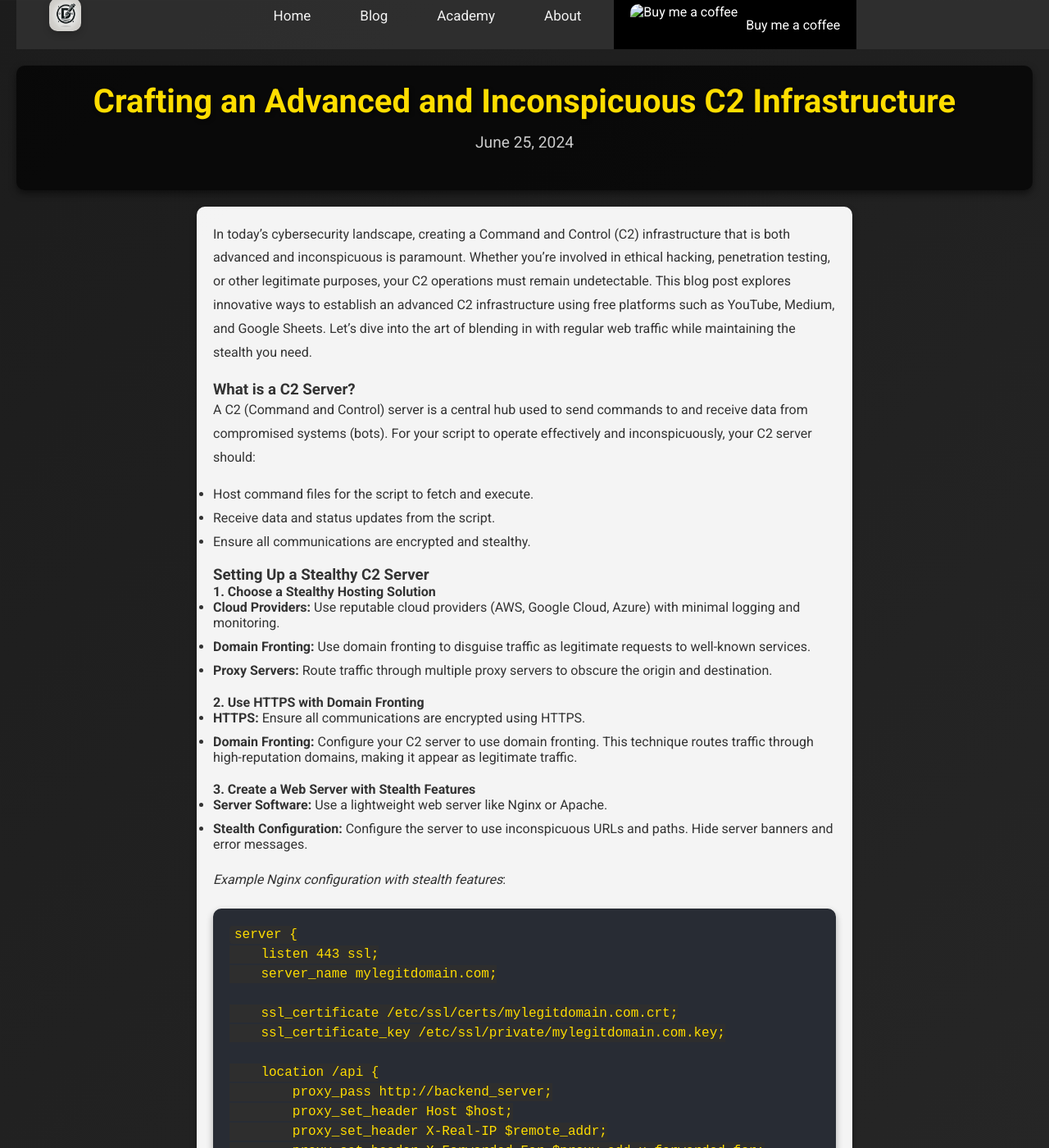
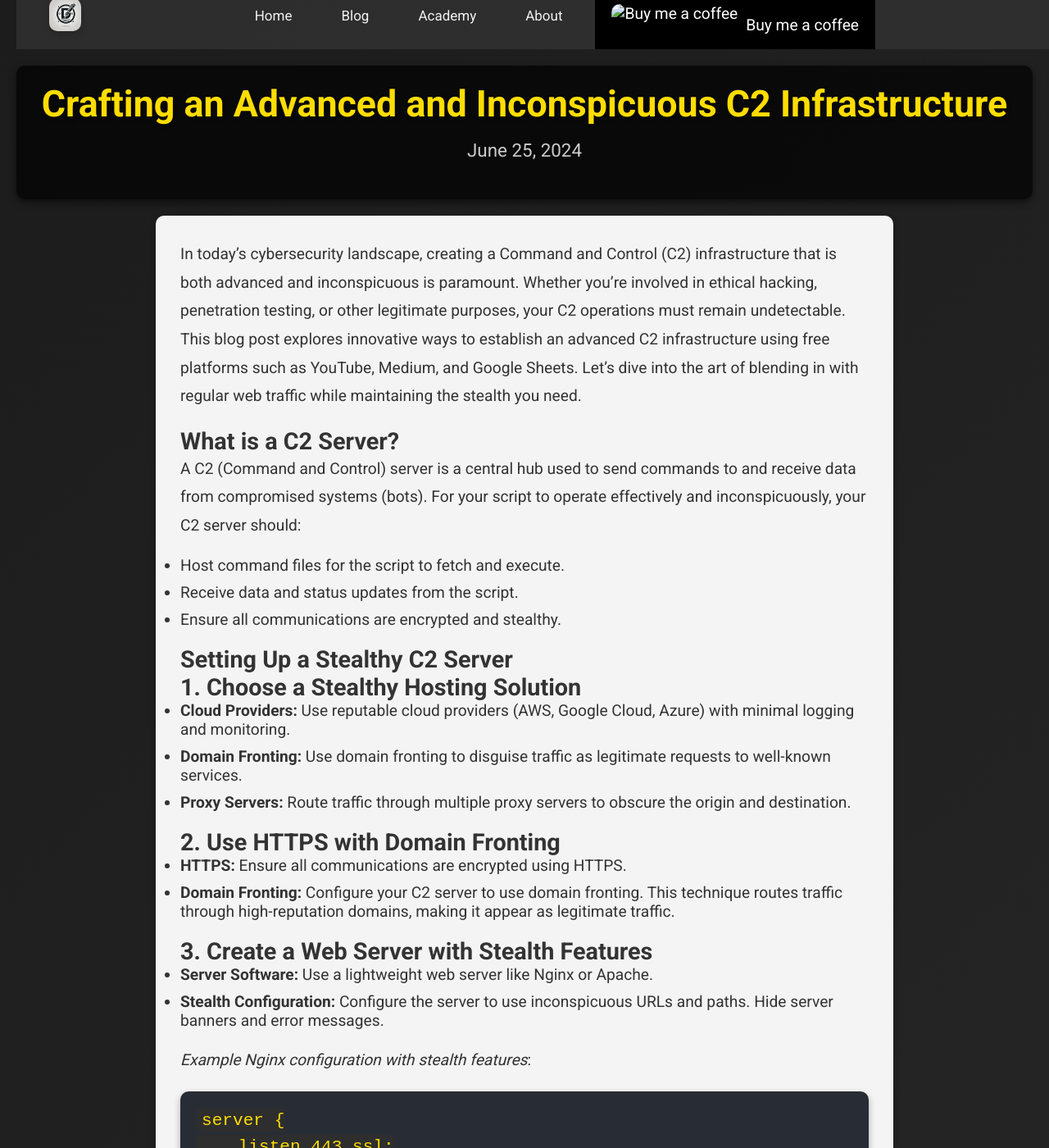
Before and after one commit to Dyst0rti0n/Dyst0rti0n.github.io, a Jekyll site: the page built from _posts/2024-06-25-advanced-inconspicuous-c2-infrastructure.md, in a window 1280 px wide and 1400 px high. Shown: the whole window at 82% size. Built offline with Jekyll 4.4.1, drawn with Linux system fonts in a browser that asks for light colours; some of the changed text lies outside the part shown.

Commit message:
Font size changes for blog posts

```diff
--- a/assets/css/post.css
+++ b/assets/css/post.css
@@ -17,44 +17,50 @@ header {
 }
 
 header h1 {
-  font-size: 2.5em;
+  font-size: 2.8em;
   margin-bottom: 10px;
   color: #ffdd00;
   text-shadow: 2px 2px 4px rgba(0, 0, 0, 0.5);
 }
 
 header p {
-  font-size: 1.2em;
+  font-size: 1.4em;
   color: #ccc;
 }
 
 main {
   background: rgba(255, 255, 255, 0.95);
-  padding: 20px;
+  padding: 30px;
   border-radius: 10px;
   box-shadow: 0 4px 8px rgba(0, 0, 0, 0.3);
-  max-width: 800px;
+  max-width: 900px;
   margin: auto;
   color: #333;
 }
 
 h2, h3, h4 {
   color: #333;
+  font-size: 1.8em;;
 }
 
 p {
   line-height: 1.8;
   margin-bottom: 20px;
+  font-size: 1.2em;
 }
 
 img {
   max-width: 100%;
-  max-height: 200px;
   height: auto;
-  width: auto;
   border-radius: 10px;
   box-shadow: 0 4px 8px rgba(0, 0, 0, 0.2);
   margin-bottom: 20px;
+}
+
+@media screen and (min-width: 1200px) {
+  img {
+    max-height: 300px;
+  }
 }
 
 /* Code block styles */
@@ -64,7 +70,7 @@ pre {
   padding: 20px;
   border-radius: 10px;
   overflow-x: auto;
-  font-size: 1em;
+  font-size: 1.2em;
   box-shadow: 0 4px 8px rgba(0, 0, 0, 0.3);
   margin-bottom: 20px;
   line-height: 1.5;
@@ -76,6 +82,7 @@ code {
   padding: 2px 6px;
   border-radius: 4px;
   font-family: 'Courier New', Courier, monospace;
+  font-size: 1.1em;
 }
 
 blockquote {
@@ -84,6 +91,7 @@ blockquote {
   padding: 10px 20px;
   margin: 20px 0;
   font-style: italic;
+  font-size: 1.2em;
 }
 
 footer {
@@ -101,6 +109,7 @@ footer {
 ol, ul {
   margin-bottom: 20px;
   color: #333;
+  font-size: 1.2em;
 }
 
 li {
@@ -110,15 +119,16 @@ li {
 li code {
   margin-top: 10px;
   display: block;
+  font-size: 1.1em;
 }
 
 @media screen and (max-width: 768px) {
   header h1 {
-      font-size: 2em;
+      font-size: 2.4em;
   }
 
   header p {
-      font-size: 1em;
+      font-size: 1.2em;
   }
 
   main {
@@ -126,6 +136,6 @@ li code {
   }
 
   pre {
-      font-size: 0.9em;
+      font-size: 1em;
   }
 }
```
